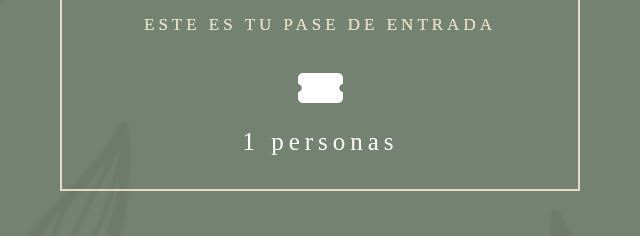
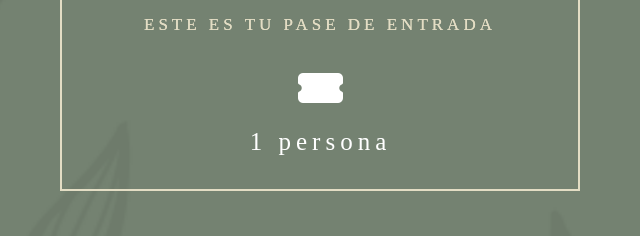
Before and after one commit to noscasamos/marthayalberto, a plain HTML site: page pases/inicio1.html in a window 1280 px wide. Shown: the part 7460-7696 px from the top of the page, 320-960 px from the left. Drawn offline with nearby package versions, Linux system fonts and the light colour scheme; some packages are replaced by stand-ins of ours; files whose address does not match are found by name; a web font is replaced by a local one.

Commit message:
Add files via upload

```diff
--- a/pases/inicio1.html
+++ b/pases/inicio1.html
@@ -505,7 +505,7 @@
                 <div class="row justify-content-center">
                     <div class="col-12">
                         <p style="font-size: 40px; color: #fff;"><i id="adultos" class="fas fa-ticket-alt mt-4 ml-3"></i></p>
-                        <h5 id="adultos" class='numeroPerMes col-12 col-lg-12 mt-2 text-center ml-2' style="font-size: 25px;">1 personas</h5>
+                        <h5 id="adultos" class='numeroPerMes col-12 col-lg-12 mt-2 text-center ml-2' style="font-size: 25px;">1 persona</h5>
                     </div>
                 </div>
           </div>
```
